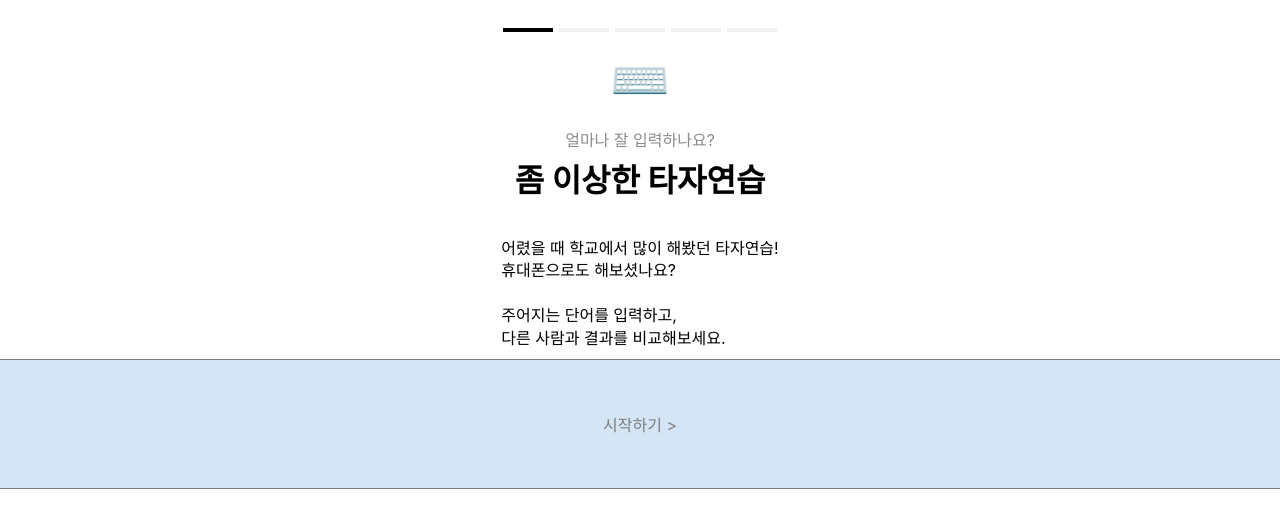
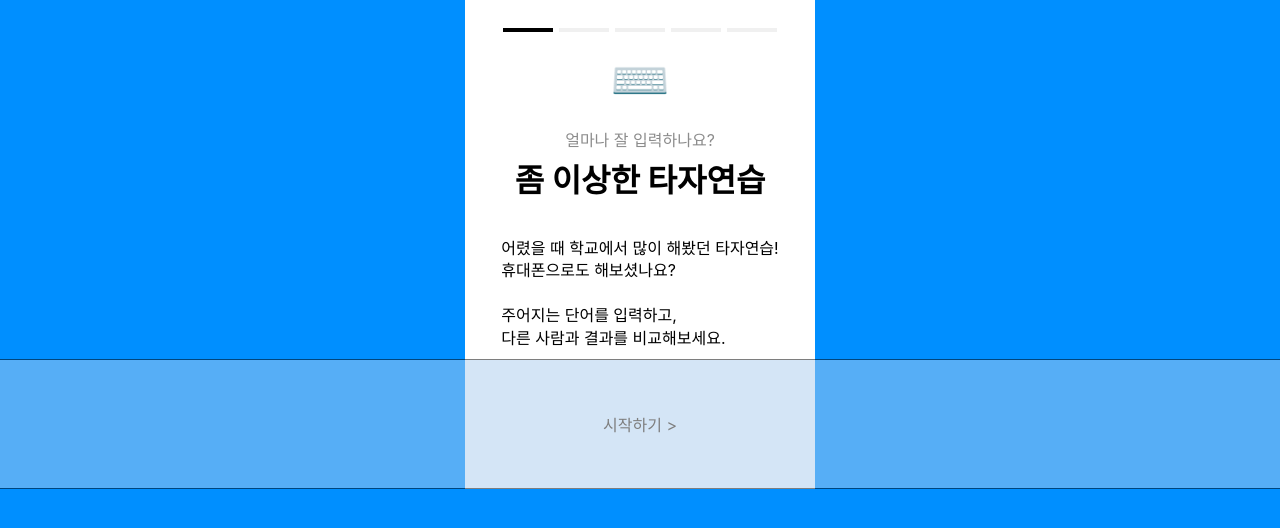
Before and after one commit to broccolism/HCI-where-they-touch, a React (Create React App) app: page / in a window 1280 px wide. Shown: the top 528 px of the page. Built offline with nearby package versions, Linux system fonts and the light colour scheme.

Commit message:
fix: fixed with to handle different hardware width

```diff
--- a/src/App.tsx
+++ b/src/App.tsx
@@ -4,6 +4,7 @@ import styled from "styled-components";
 import { addTouchCookie, getAllCookie } from "./apis/cookie";
 import StepIndicator from "./components/layout/StepIndicator";
 import { StyeldEmptyDiv } from "./components/layout/StyledComponents";
+import { keyboardColors } from "./constants/colors";
 import { CustomPath } from "./constants/path";
 import HomePage from "./pages/HomePage";
 import KeyboardTestPage from "./pages/KeyboardTestPage";
@@ -13,6 +14,7 @@ import ResultPage from "./pages/ResultPage";
 
 function App() {
   return (
+    <Background>
       <MobileWrapper>
         <BrowserRouter>
           <StyeldEmptyDiv height="16px" />
@@ -37,9 +39,22 @@ function App() {
           </Switch>
         </BrowserRouter>
       </MobileWrapper>
+    </Background>
   );
 }
 
-const MobileWrapper = styled.div``;
+const Background = styled.div`
+  width: 100vw;
+  height: 100vh;
+  display: flex;
+  flex-direction: row;
+  align-items: start;
+  justify-content: center;
+  background-color: ${keyboardColors.blue};
+`;
 
+const MobileWrapper = styled.div`
+  width: 350px;
+  background-color: ${keyboardColors.white};
+`;
 export default App;
--- a/src/components/KeyboardInput.tsx
+++ b/src/components/KeyboardInput.tsx
@@ -26,7 +26,7 @@ function KeyboardInput({ value, onTypping }: Props) {
 }
 
 const FakeInputField = styled.div`
-  width: 90vw;
+  width: 280px;
   height: 24px;
   text-align: center;
   border: 1px solid ${keyboardColors.gray};
--- a/src/components/keyboard/Keyboard.tsx
+++ b/src/components/keyboard/Keyboard.tsx
@@ -20,7 +20,7 @@ function Keyboard({ onTypping }: KeyboardProps) {
                   <KeyTile
                     onTypping={onTypping}
                     letter={letter}
-                    width="24px"
+                    width="23px"
                     height="32px"
                     padding="3px"
                     margin="3px"
@@ -38,7 +38,6 @@ function Keyboard({ onTypping }: KeyboardProps) {
 
 const Wrapper = styled.div`
   width: 350px;
-  padding: 4px 10px;
   background-color: ${keyboardColors.grayLight};
 `;
 
--- a/src/pages/NoticePage.tsx
+++ b/src/pages/NoticePage.tsx
@@ -28,7 +28,7 @@ function NoticePage() {
         수정할 수 없어요
       </Title>
       <StyeldEmptyDiv height="32px" />
-      <Content width="80%">
+      <Content>
         보다 정확한 측정을 위해
         <Accent> 스마트폰의 기존 키보드와 글자를 지우는 키</Accent>는 쓸 수
         없습니다.
@@ -52,13 +52,13 @@ export default NoticePage;
 
 const FilledButton = styled.div`
   width: 80px;
-  height: 80px;
+  height: 60px;
   display: flex;
   align-items: center;
   justify-content: center;
   color: ${keyboardColors.white};
   font-weight: bold;
-  border-radius: 80px;
+  border-radius: 16px;
   letter-spacing: 2px;
   background-color: ${keyboardColors.black};
 `;
--- a/src/pages/QuestionPage.tsx
+++ b/src/pages/QuestionPage.tsx
@@ -114,8 +114,11 @@ function QuestionPage() {
           </RadioGroup>
         </TouchDetector>
       </QuestionSection>
-      <StyeldEmptyDiv height="24px" />
-      <TouchDetector handleTouch={handleTouchGoNext}>
+      <TouchDetector
+        width="100vw"
+        height="100px"
+        handleTouch={handleTouchGoNext}
+      >
         <LongButton>결과 보기</LongButton>
       </TouchDetector>
     </StyledColumn>
@@ -135,8 +138,8 @@ const Question = styled.div`
 `;
 
 const LongButton = styled.div`
-  width: 90vw;
-  padding: 10px;
+  width: 330px;
+  padding: 10px 0px;
   background-color: ${keyboardColors.red};
   color: ${keyboardColors.white};
   text-align: center;
```
Lines whose indentation alone changed are shown as unchanged.
